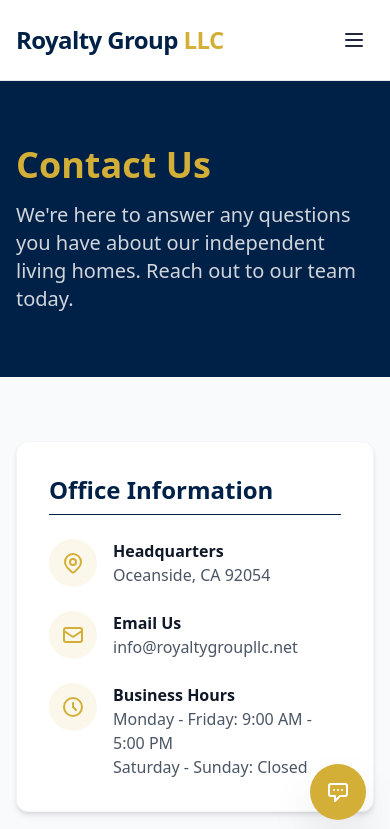
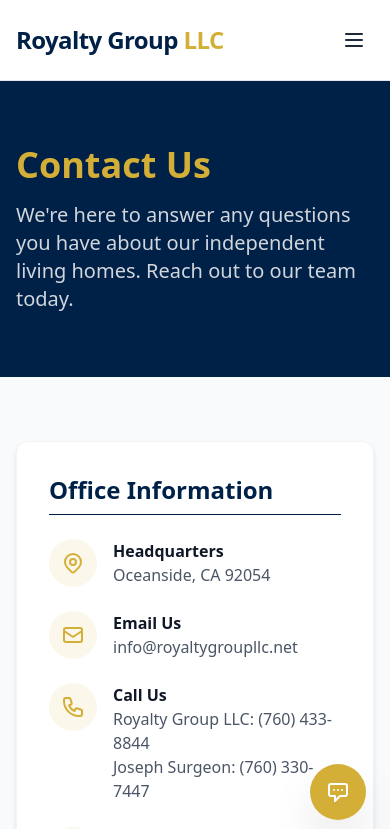
Before and after one commit to JosephRoyaltyGroupLLC/royalty-group-llc, a Next.js app: page /contact in a window 390 px wide. Shown: the top 829 px of the page. Built offline with nearby package versions, Linux system fonts and the light colour scheme.

Commit message:
Add phone numbers to contact page

```diff
--- a/src/app/contact/page.tsx
+++ b/src/app/contact/page.tsx
@@ -53,6 +53,17 @@
                     <div>
                       <h4 className="font-bold text-gray-900">Email Us</h4>
                       <p className="text-gray-600">info@royaltygroupllc.net</p>
+                    </div>
+                  </div>
+
+                  <div className="flex items-start">
+                    <div className="bg-secondary/10 p-3 rounded-full mr-4">
+                      <svg className="w-6 h-6 text-secondary" fill="none" viewBox="0 0 24 24" stroke="currentColor"><path strokeLinecap="round" strokeLinejoin="round" strokeWidth={2} d="M3 5a2 2 0 012-2h3.28a1 1 0 01.948.684l1.498 4.493a1 1 0 01-.502 1.21l-2.257 1.13a11.042 11.042 0 005.516 5.516l1.13-2.257a1 1 0 011.21-.502l4.493 1.498a1 1 0 01.684.949V19a2 2 0 01-2 2h-1C9.716 21 3 14.284 3 6V5z" /></svg>
+                    </div>
+                    <div>
+                      <h4 className="font-bold text-gray-900">Call Us</h4>
+                      <p className="text-gray-600">Royalty Group LLC: (760) 433-8844</p>
+                      <p className="text-gray-600">Joseph Surgeon: (760) 330-7447</p>
                     </div>
                   </div>
 
```
